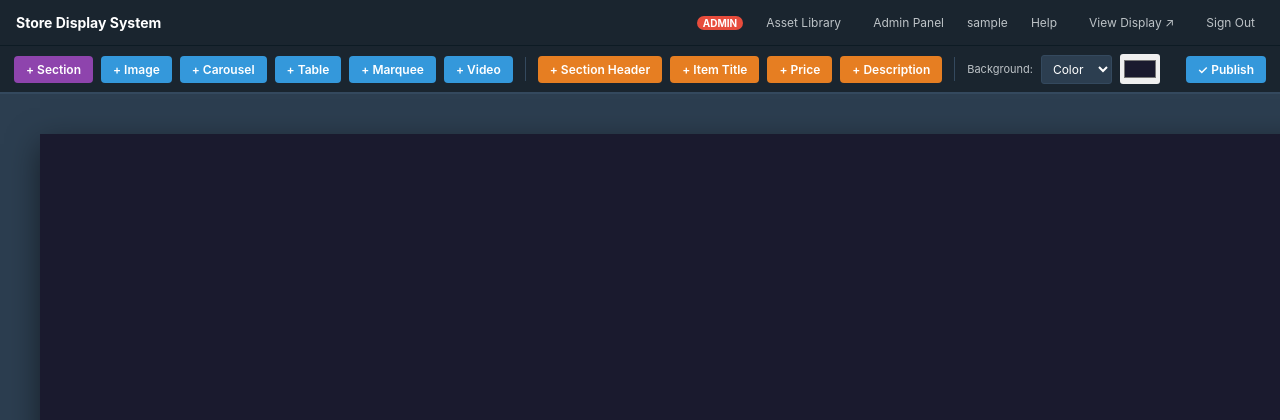
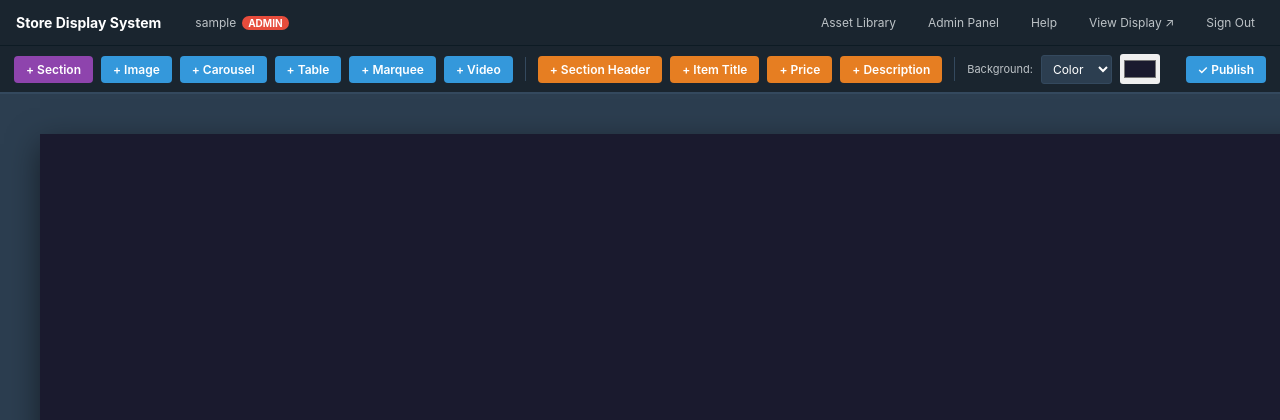
Before and after one commit to BiggBrawler/BiggBrawler, a PHP site: page /builder.php in a window 1280 px wide. Shown: the top 420 px of the page. Run offline with PHP 8.4, Linux system fonts and the light colour scheme; the visitor is signed in with stand-in values (Sample User, id 1); data comes from the database, SQL or seed files in the repository; data that the repository does not hold is empty.

Commit message:
fix: move username+role badge next to brand title in top nav
Co-Authored-By: Claude Sonnet 4.6 <noreply@anthropic.com>
Claude-Session: https://claude.ai/code/session_01HjRwMEmQEKqYaz1z4nmoA7

```diff
--- a/web_display_system/builder.php
+++ b/web_display_system/builder.php
@@ -32,13 +32,14 @@ body { background: #2c3e50; display: flex; flex-direction: column; height: 100vh
     background: <?= htmlspecialchars(BRAND_NAV_BG) ?>; padding: 0 16px; display: flex; align-items: center;
     gap: 14px; height: 46px; flex-shrink: 0; border-bottom: 1px solid <?= htmlspecialchars(BRAND_NAV_BORDER) ?>;
 }
-#top-nav .brand { font-weight: bold; font-size: 14px; color: <?= htmlspecialchars(BRAND_TEXT) ?>; margin-right: auto; }
+#top-nav .brand { font-weight: bold; font-size: 14px; color: <?= htmlspecialchars(BRAND_TEXT) ?>; }
+#top-nav .user-badge { margin-left: 20px; display: flex; align-items: center; gap: 6px; font-size: 12px; color: #bdc3c7; white-space: nowrap; flex-shrink: 0; }
+#top-nav .nav-spacer { flex: 1; }
 #top-nav a { color: #bdc3c7; text-decoration: none; font-size: 12px; padding: 5px 9px; border-radius: 3px; }
 #top-nav a:hover { background: #2c3e50; color: #fff; }
-#top-nav .user-info { font-size: 12px; color: #bdc3c7; }
 .role-tag { background: <?= $isAdmin ? '#e74c3c' : '#3498db' ?>; color: #fff;
             font-size: 10px; font-weight: bold; padding: 1px 6px; border-radius: 8px;
-            text-transform: uppercase; margin-left: 4px; }
+            text-transform: uppercase; }
 .btn.publish-btn { background: <?= htmlspecialchars(BRAND_ACCENT) ?>; }
 
 /* ── Control bar ── */
@@ -305,12 +306,15 @@ body { background: #2c3e50; display: flex; flex-direction: column; height: 100vh
              style="max-height:32px; max-width:130px; object-fit:contain; flex-shrink:0;">
     <?php endif; ?>
     <span class="brand"><?= htmlspecialchars(SITE_NAME) ?></span>
-    <span class="role-tag" style="margin-left:20px;"><?= $isAdmin ? 'ADMIN' : 'USER' ?></span>
+    <span class="user-badge">
+        <?= htmlspecialchars($me['username']) ?>
+        <span class="role-tag"><?= $isAdmin ? 'ADMIN' : 'USER' ?></span>
+    </span>
+    <span class="nav-spacer"></span>
     <a href="crud.php">Asset Library</a>
     <?php if ($isAdmin): ?>
     <a href="admin_panel.php">Admin Panel</a>
     <?php endif; ?>
-    <span class="user-info"><?= htmlspecialchars($me['username']) ?></span>
     <a href="help.php" target="_blank">Help</a>
     <a href="viewer.php" target="_blank">View Display ↗</a>
     <a href="logout.php">Sign Out</a>
```
